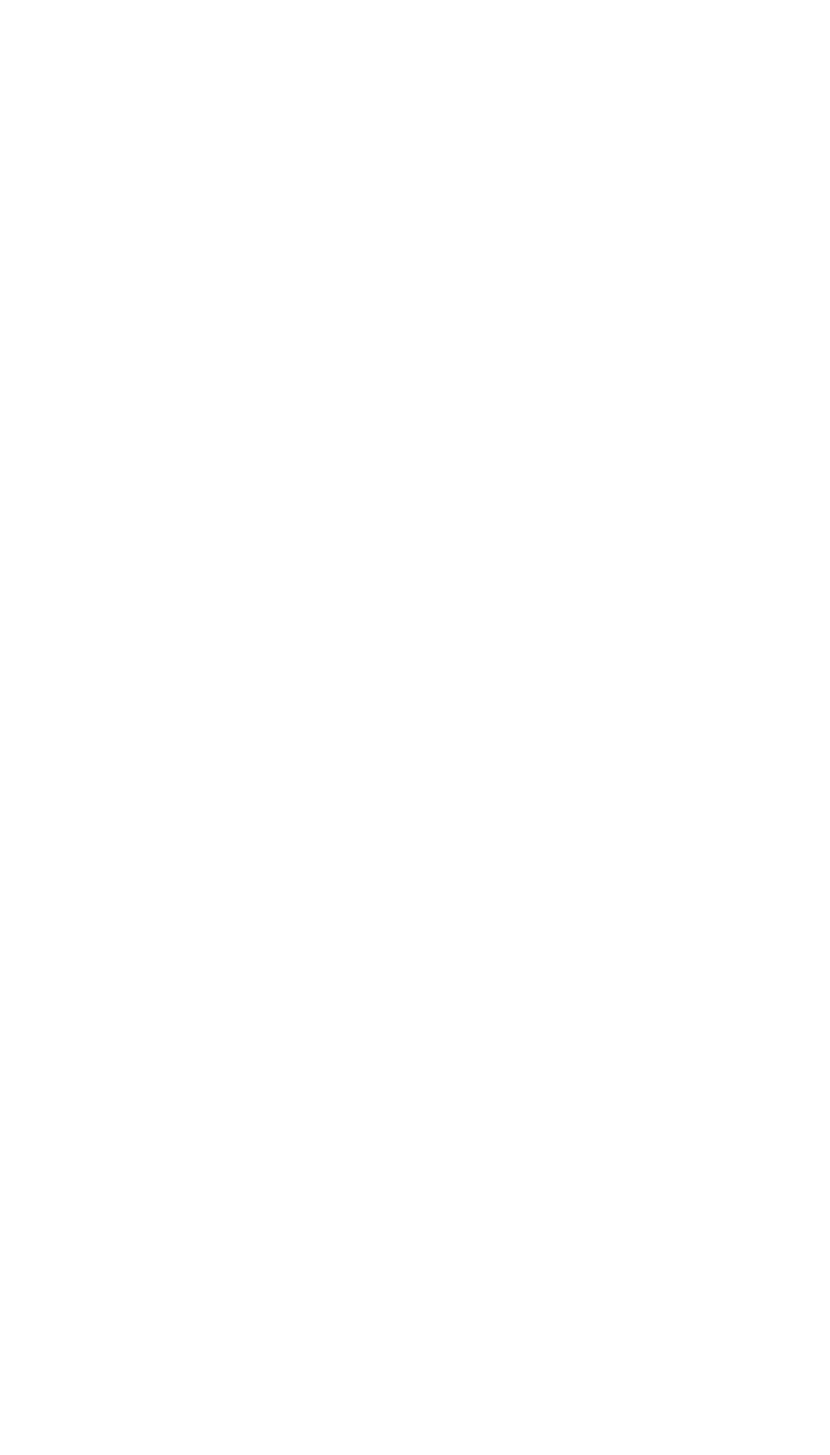
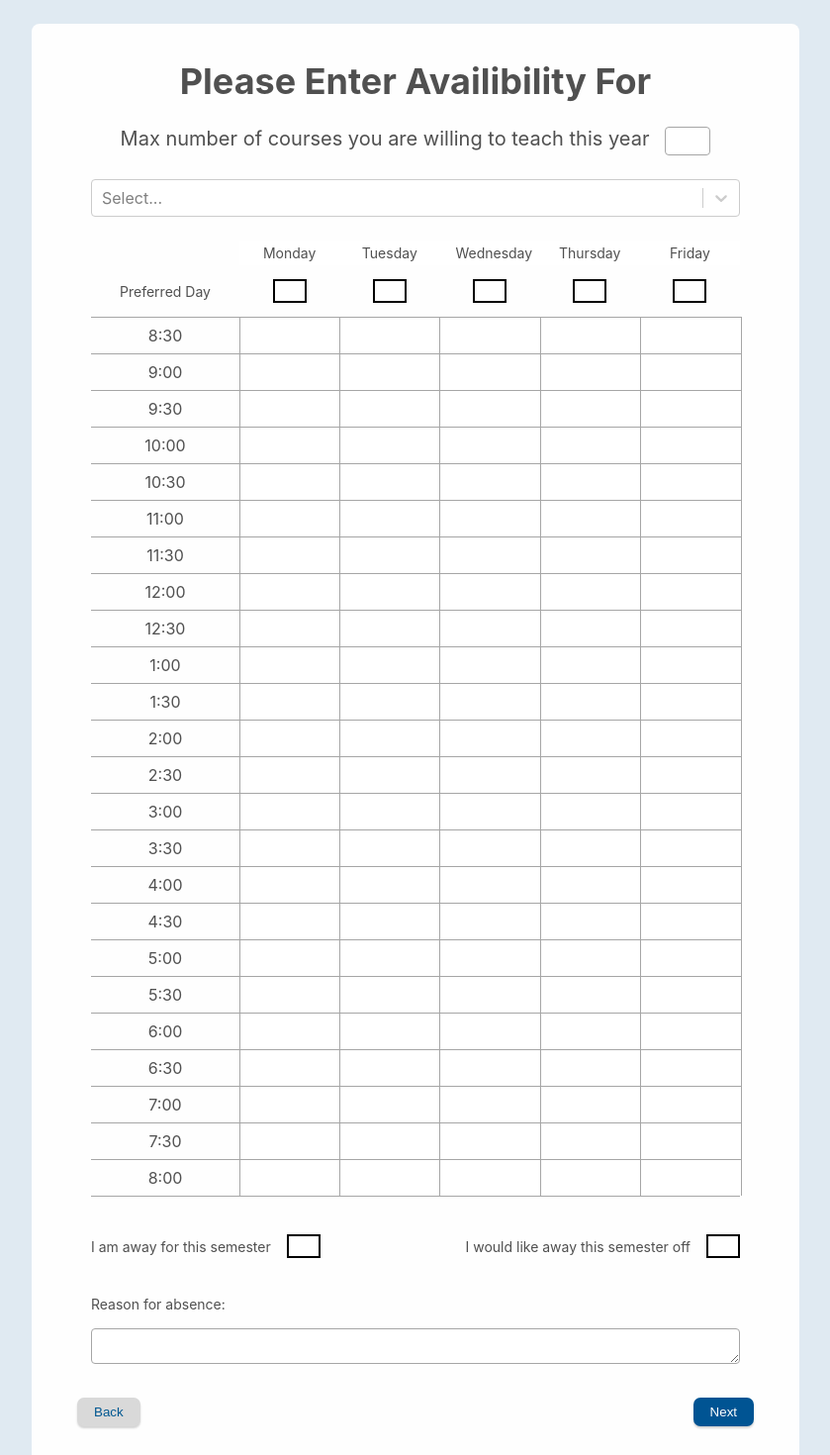
Before and after one commit to seng499-company1/frontend, a React (Create React App) app in the folder best-uvic-scheduler/: page /SelectProfessor/TimeAvail in a window 1280 px wide. Shown: the top 1470 px of the page at 99% size, without its empty margins (220-1059 px from the left). Before the commit the page ends 800 px from the top, so only its background shows below. Built offline with nearby package versions, Linux system fonts and the light colour scheme.

Commit message:
add timetable to routes

```diff
--- a/best-uvic-scheduler/src/Components/Timetable/Timetable.tsx
+++ b/best-uvic-scheduler/src/Components/Timetable/Timetable.tsx
@@ -1,7 +1,7 @@
 import { number } from "prop-types";
 import React, { useContext, useEffect, useReducer, useState } from "react";
-import { TimetableRow } from "./TimetableRow";
-import CheckboxGroup, { CheckboxView } from "../checkbox/checkbox";
+import { TimetableRow } from "./TimetableRow.tsx";
+import CheckboxGroup, { CheckboxView } from "../checkbox/checkbox.tsx";
 import styled from "styled-components";
 
 import "../../index.css";
--- a/best-uvic-scheduler/src/Pages/ProfessorDataInput/ProfessorPreferences.tsx
+++ b/best-uvic-scheduler/src/Pages/ProfessorDataInput/ProfessorPreferences.tsx
@@ -118,7 +118,7 @@ export function PDISelectProfessorPreferences() {
                 console.log(preferences);
               } else {
                 console.log(preferences);
-                navigate(`/SelectProfessor/Summary`);
+                navigate(`/SelectProfessor/TimeAvail`);
               }
             }}
           >
--- a/best-uvic-scheduler/src/Pages/ProfessorTimetable/ProfessorTimetable.tsx
+++ b/best-uvic-scheduler/src/Pages/ProfessorDataInput/ProfessorTimetable.tsx
@@ -1,21 +1,20 @@
-import React from "react";
-import { ChangeEvent, ChangeEventHandler, useReducer, useState } from "react";
+import React, { useContext } from "react";
+import { ChangeEvent, useReducer, useState } from "react";
+import { NavigateFunction, useNavigate } from "react-router-dom";
 import styled from "styled-components";
-import CustomButtonView from "../../Components/button/button";
-import CustomButtonGroupView from "../../Components/button/buttongroup";
-import CheckboxGroup, {
-  CheckboxGroupView,
-} from "../../Components/checkbox/checkbox";
-import Dropdown from "../../Components/dropdown/dropdown";
-import { Timetable } from "../../Components/Timetable/Timetable";
+import CustomButtonView from "../../Components/button/button.tsx";
+import CustomButtonGroupView from "../../Components/button/buttongroup.tsx";
+import CheckboxGroup from "../../Components/checkbox/checkbox.tsx";
+import Dropdown from "../../Components/dropdown/dropdown.tsx";
+import { Timetable } from "../../Components/Timetable/Timetable.tsx";
+import { ProfessorContext } from "../ProfessorDataInput/index.tsx";
 import {
   OutsideDivStyle,
   InsideDivStyle,
-} from "../ProfessorDataInput/ProfessorDataInput_SelectProfessorList";
+} from "../ProfessorDataInput/ProfessorDataInput_SelectProfessorList.tsx";
 
 export interface ProfessorTimetableProps {
   semesters: Array<string>;
-  profName: string;
 }
 
 export interface ProfessorTimetableViewProps {
@@ -38,7 +37,8 @@ export interface ProfessorTimetableViewProps {
     semester: string;
     text: string;
   }>;
-  profName: string;
+  navigate: NavigateFunction;
+  selectedProfessor: any;
 }
 
 function updateCheckbox(state: Object, semester: string) {
@@ -72,7 +72,7 @@ function initString(semesters: string[]) {
 }
 
 function useProfessorTimetable(props: ProfessorTimetableProps) {
-  const { semesters, profName } = props;
+  const { semesters } = props;
 
   const semestersItems = semesters.map((sem: string) => {
     return { value: sem, label: sem };
@@ -103,8 +103,11 @@ function useProfessorTimetable(props: ProfessorTimetableProps) {
 
   const [prefDays, setPrefDays] = useState({});
 
+  const navigate = useNavigate();
+
+  const { selectedProfessor } = useContext(ProfessorContext);
+
   return {
-    profName,
     semesters: semestersItems,
     selectedSemester: selectedSemester.label,
     away: aways[selectedSemester.label],
@@ -120,6 +123,8 @@ function useProfessorTimetable(props: ProfessorTimetableProps) {
     setTimetables,
     prefDays,
     setPrefDays,
+    navigate,
+    selectedProfessor,
   };
 }
 
@@ -189,7 +194,7 @@ const AbsenceTextarea = styled.textarea`
 
 export function ProfessorTimetableView(props: ProfessorTimetableViewProps) {
   const {
-    profName,
+    selectedProfessor,
     semesters,
     selectedSemester,
     away,
@@ -201,13 +206,17 @@ export function ProfessorTimetableView(props: ProfessorTimetableViewProps) {
     onAway,
     onRequestOff,
     onAbsenceReason,
+    navigate,
   } = props;
 
   return (
     <OutsideDivStyle>
       <InsideDivStyle>
         <LayoutDiv>
-          <PageTitleH1>Please Enter Availibility For {profName}</PageTitleH1>
+          <PageTitleH1>
+            Please Enter Availibility For {selectedProfessor.first_name}{" "}
+            {selectedProfessor.last_name}
+          </PageTitleH1>
           <MaxCoursesDiv>
             <MaxCoursesH3>
               Max number of courses you are willing to teach this year{" "}
@@ -269,13 +278,19 @@ export function ProfessorTimetableView(props: ProfessorTimetableViewProps) {
         >
           <CustomButtonView
             {...{ Theme: "Secondary" }}
-            customClickEvent={() => console.log("back")}
+            customClickEvent={() => {
+              console.log("back");
+              navigate(`/SelectProfessor/Preferences`);
+            }}
           >
             Back
           </CustomButtonView>
           <CustomButtonView
             {...{ Theme: "Primary" }}
-            customClickEvent={() => console.log("next")}
+            customClickEvent={() => {
+              console.log("next");
+              navigate(`/SelectProfessor/Summary`);
+            }}
           >
             Next
           </CustomButtonView>
--- a/best-uvic-scheduler/src/Pages/ProfessorDataInput/Summary.tsx
+++ b/best-uvic-scheduler/src/Pages/ProfessorDataInput/Summary.tsx
@@ -70,7 +70,10 @@ export function Summary() {
   return (
     <OutsideDivStyle>
       <InsideDivStyle>
-        <Header>Summary For {selectedProfessor.first_name} {selectedProfessor.last_name}</Header>
+        <Header>
+          Summary For {selectedProfessor.first_name}{" "}
+          {selectedProfessor.last_name}
+        </Header>
 
         <h2>Classes</h2>
         {Courses.map(function (Course, index) {
@@ -100,7 +103,7 @@ export function Summary() {
           <CustomButtonView
             {...{ Theme: "Secondary" }}
             customClickEvent={() => {
-              navigate(`/SelectProfessor/Preferences`);
+              navigate(`/SelectProfessor/TimeAvail`);
             }}
           >
             {" "}
--- a/best-uvic-scheduler/src/Pages/ProfessorDataInput/index.tsx
+++ b/best-uvic-scheduler/src/Pages/ProfessorDataInput/index.tsx
@@ -4,6 +4,7 @@ import PDISelectProfessorList from "./ProfessorDataInput_SelectProfessorList.tsx
 import PDISelectProfessorQualifications from "./ProfessorQualifications.tsx";
 import PDISelectProfessorPreferences from "./ProfessorPreferences.tsx";
 import Summary from "./Summary.tsx";
+import ProfessorTimetable from "./ProfessorTimetable.tsx";
 
 export const ProfessorContext = React.createContext({
   selectedProfessor: 0,
@@ -41,6 +42,16 @@ export function ProfessorDataInputIndex() {
               path="Preferences"
               element={<PDISelectProfessorPreferences />}
             />
+            <Route
+              path="TimeAvail"
+              element={
+                <ProfessorTimetable
+                  {...{
+                    semesters: ["Fall 2022", "Spring 2023", "Summer 2023"],
+                  }}
+                />
+              }
+            />
             <Route path="Summary" element={<Summary />} />
           </Routes>
         </PreferencesContext.Provider>
```
Also changed, not shown: best-uvic-scheduler/package.json (+4 -4 lines), 2 other files (tests, documents, lock files or other folders). Lines whose indentation alone changed are shown as unchanged.
